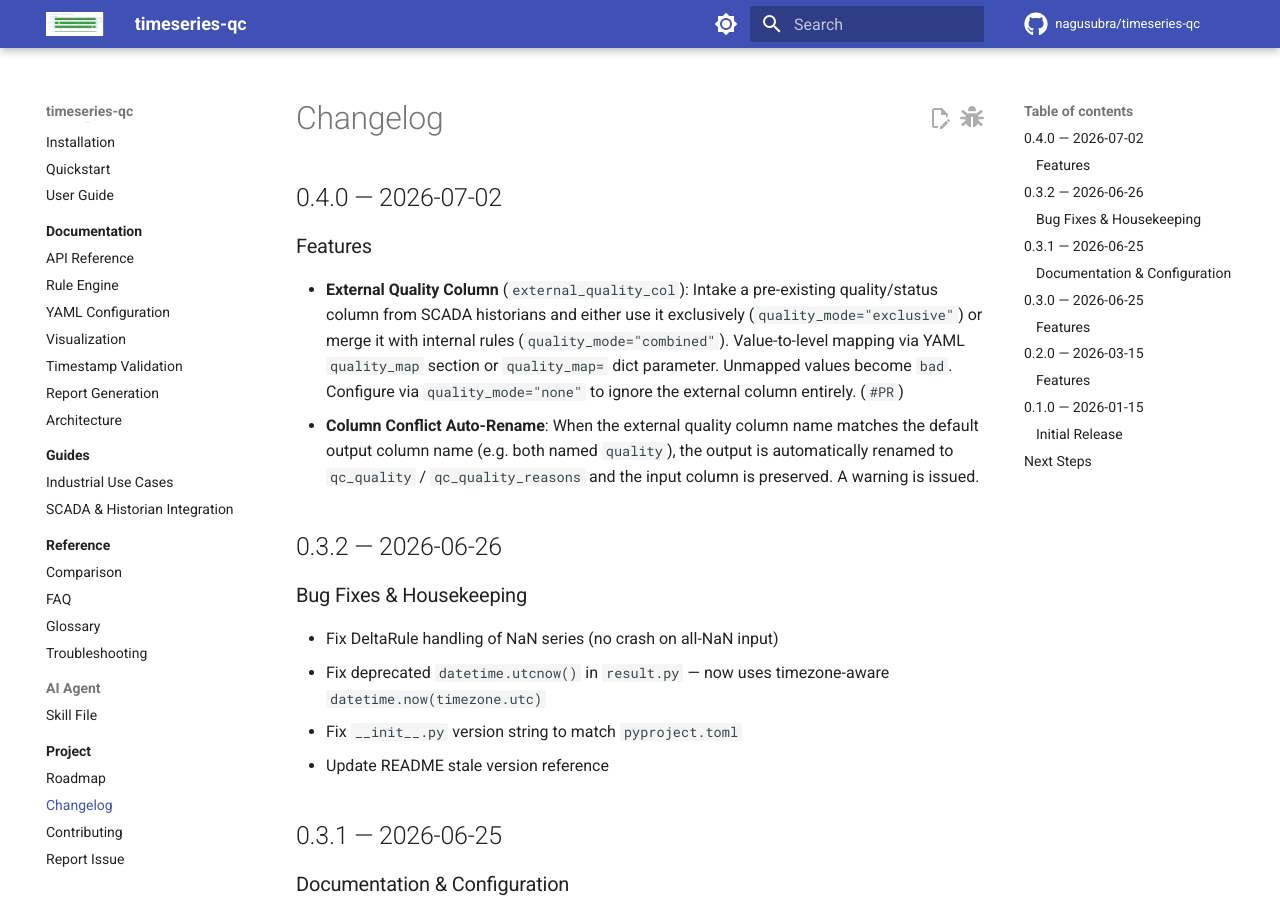
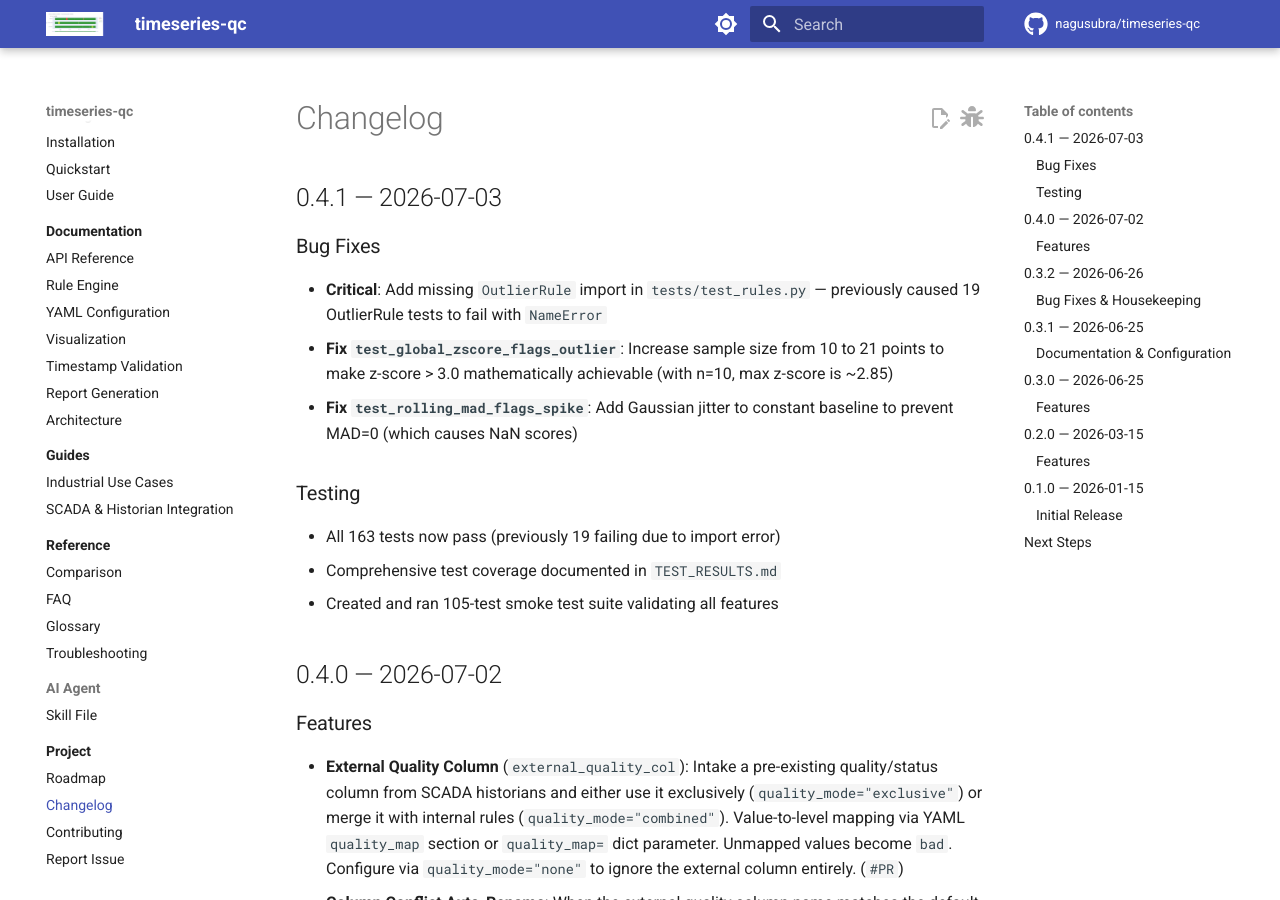
Before and after one commit to nagusubra/timeseries-qc, an MkDocs documentation site: the page built from docs/changelog.md, in a window 1280 px wide and 900 px high. Built offline with MkDocs 1.6.1 and Material for MkDocs 9.7.7, drawn with Linux system fonts in a browser that asks for light colours; comment, search, counter and statistics services are not loaded.

Commit message:
chore: bump version to 0.4.1
- Fix critical test import bug
- Fix edge case tests for OutlierRule
- All 163 tests passing

```diff
--- a/docs/changelog.md
+++ b/docs/changelog.md
@@ -4,6 +4,20 @@ description: Version history and release notes for the timeseries-qc library.
 ---
 
 # Changelog
+
+## 0.4.1 — 2026-07-03
+
+### Bug Fixes
+
+- **Critical**: Add missing `OutlierRule` import in `tests/test_rules.py` — previously caused 19 OutlierRule tests to fail with `NameError`
+- **Fix `test_global_zscore_flags_outlier`**: Increase sample size from 10 to 21 points to make z-score > 3.0 mathematically achievable (with n=10, max z-score is ~2.85)
+- **Fix `test_rolling_mad_flags_spike`**: Add Gaussian jitter to constant baseline to prevent MAD=0 (which causes NaN scores)
+
+### Testing
+
+- All 163 tests now pass (previously 19 failing due to import error)
+- Comprehensive test coverage documented in `TEST_RESULTS.md`
+- Created and ran 105-test smoke test suite validating all features
 
 ## 0.4.0 — 2026-07-02
 
--- a/pyproject.toml
+++ b/pyproject.toml
@@ -4,7 +4,7 @@ build-backend = "setuptools.build_meta"
 
 [project]
 name = "timeseries-qc"
-version = "0.4.0"
+version = "0.4.1"
 description = "Classify timeseries data as Good / Sus / Bad based on logic and business rules and render a multi-tag quality timeline chart."
 readme = "README.md"
 requires-python = ">=3.9"
--- a/tsqc/__init__.py
+++ b/tsqc/__init__.py
@@ -11,7 +11,7 @@ from tsqc.checker import check
 from tsqc.result import QCResult
 from tsqc.rules.builtins import CustomRule, DeltaRule, FlatlineRule, NullRule, OutlierRule, RangeRule
 
-__version__ = "0.4.0"
+__version__ = "0.4.1"
 __all__ = [
     "check",
     "QCResult",
```
